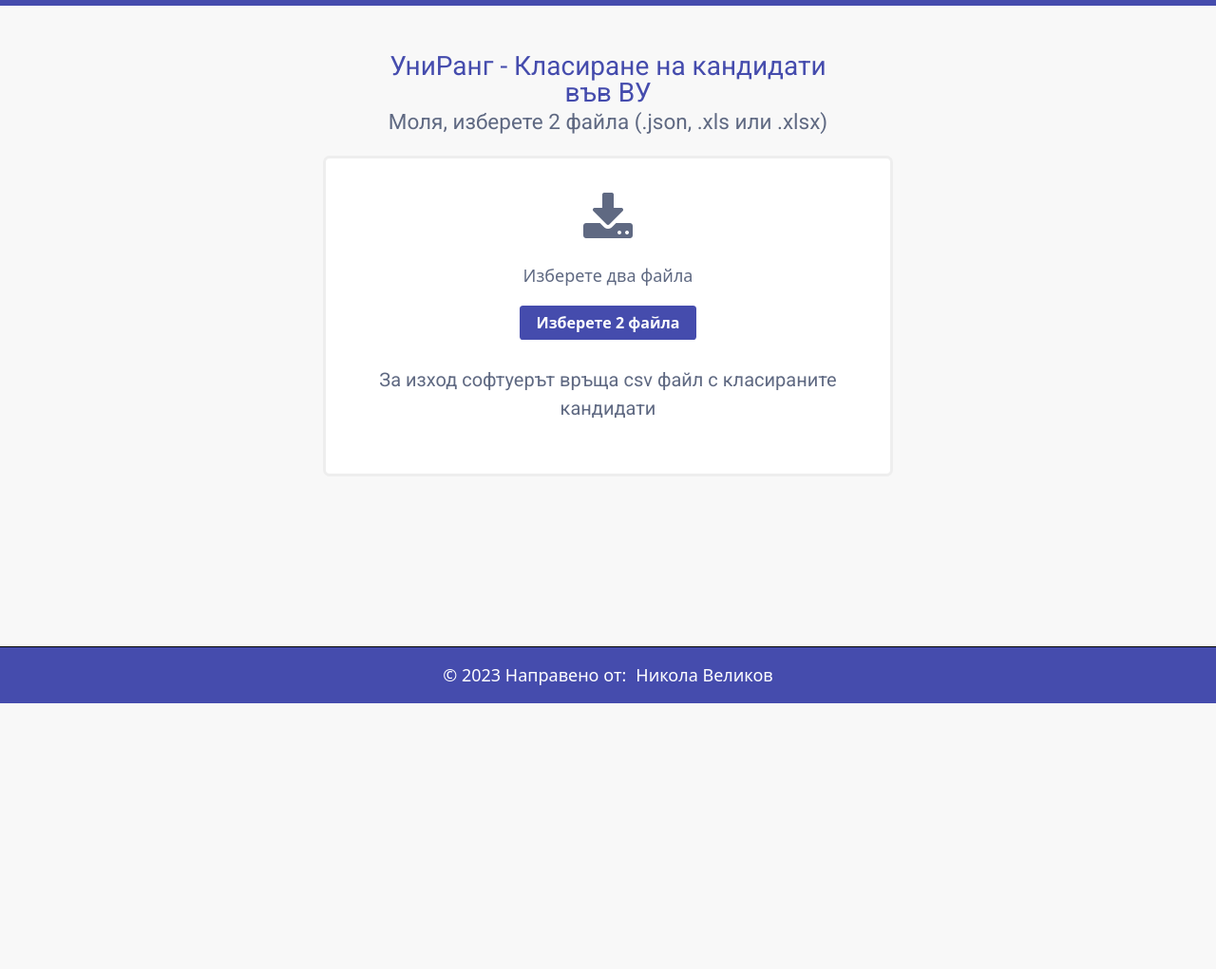
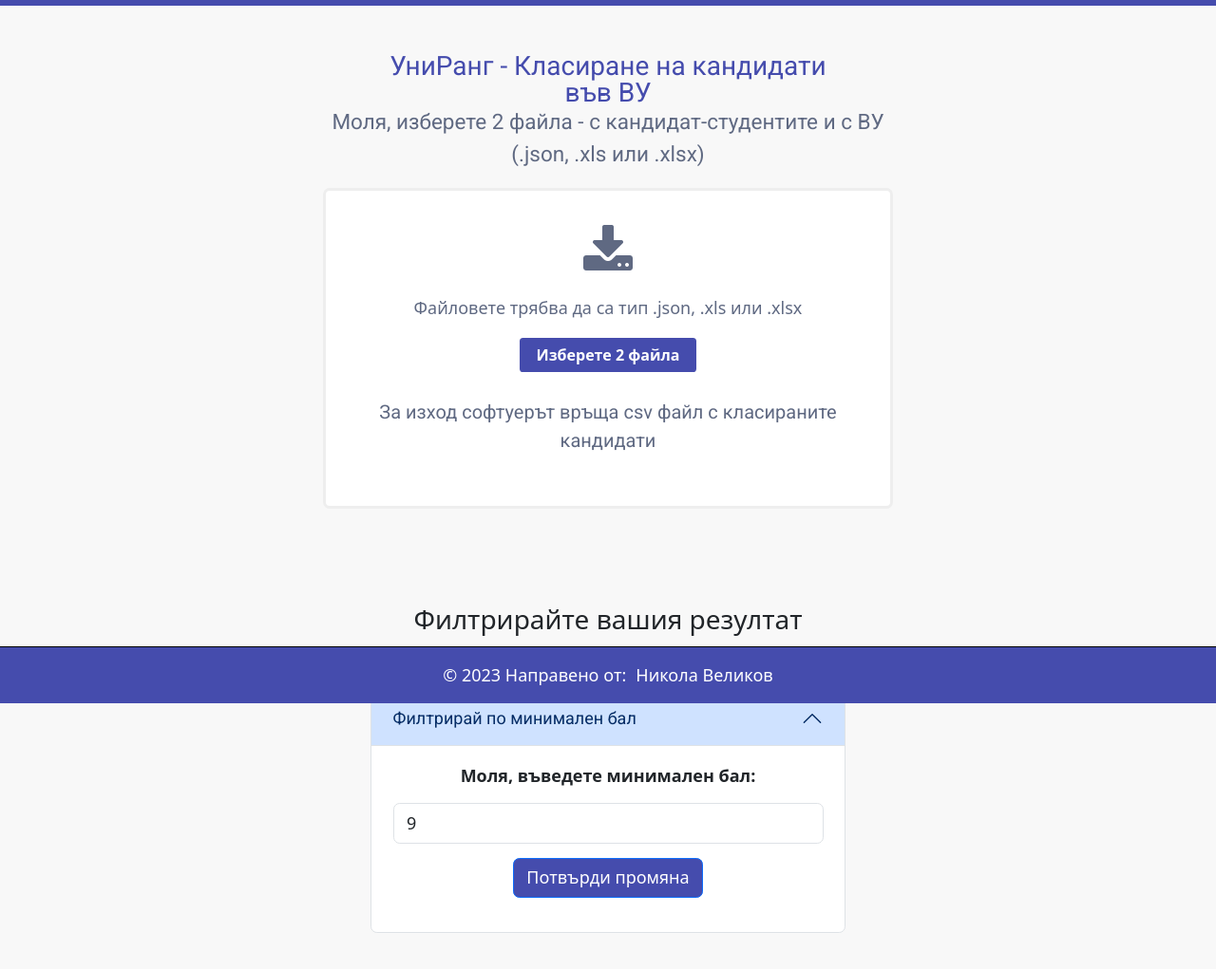
Before and after one commit to Nikola-Velikov/UniRank-ranking-candidates-universities-2023-2024, a website with bundled scripts: page index.html in a window 1280 px wide. Shown: the part 59-1080 px from the top of the page at 95% size. Before the commit the page ends 800 px from the top, so only its background shows below. Built offline with nearby package versions, Linux system fonts and the light colour scheme.

Commit message:
min score filter
Signed-off-by: Nikola Velikov <niki.velikov09@gmail.com>

```diff
--- a/converter.js
+++ b/converter.js
@@ -2,16 +2,22 @@
 import * as XLSX from "./node_modules/xlsx/xlsx.mjs";
 
 document.getElementById("file-upload").addEventListener("change", converter);
+document.getElementById("min-score").addEventListener("click", selectMinScore)
 
-let result = {};
-
+let minScore = 9
+function selectMinScore(e){
+  console.log(e.target);
+let current_score = Number(document.getElementById("score").value)
+  if(typeof current_score === "number"){
+    minScore = current_score
+    console.log(minScore);
+  }
+}
 //converter
 async function converter(e) {
+  let result = {};
   localStorage.clear();
-  let uni = "";
-  const firstFile = e.target.files[0];
 
-  const secondFile = e.target.files[1];
   console.log(e.target.files);
   for (let file of e.target.files) {
     if (file.name.includes(".xls")) {
@@ -102,7 +108,7 @@ async function converter(e) {
     );
     if (
       first_university.free_places > 0 &&
-      student.firstScore >= 9 &&
+      student.firstScore >= minScore &&
       !filter.includes(true)
     ) {
       first_university.free_places -= 1;
@@ -163,7 +169,7 @@ async function converter(e) {
     );
     if (
       student.secondScore &&
-      student.secondScore >= 9 &&
+      student.secondScore >= minScore &&
       !filter.includes(true)
     ) {
       second_university = universitiesData.find(
@@ -221,7 +227,7 @@ async function converter(e) {
     universitiesData.forEach((e) =>
       e.accepted.forEach((y) => filter.push(y.UIN == student.UIN))
     );
-    if (student.thirdScore && student.thirdScore >= 9 && !filter.includes(true)) {
+    if (student.thirdScore && student.thirdScore >= minScore && !filter.includes(true)) {
       third_university = universitiesData.find(
         (e) => e.course_id == student.course_id3
       );
@@ -265,7 +271,7 @@ async function converter(e) {
     universitiesData.forEach((e) =>
       e.accepted.forEach((y) => filter.push(y.UIN == student.UIN))
     );
-    if (student.forthScore && student.forthScore >= 9 && !filter.includes(true)) {
+    if (student.forthScore && student.forthScore >= minScore && !filter.includes(true)) {
       forth_university = universitiesData.find(
         (e) => e.course_id == student.course_id4
       );
@@ -308,7 +314,7 @@ async function converter(e) {
     universitiesData.forEach((e) =>
       e.accepted.forEach((y) => filter.push(y.UIN == student.UIN))
     );
-    if (student.fifthScore && student.fifthScore >= 9 && !filter.includes(true)) {
+    if (student.fifthScore && student.fifthScore >= minScore && !filter.includes(true)) {
       fifth_university = universitiesData.find(
         (e) => e.course_id == student.course_id5
       );
--- a/index.html
+++ b/index.html
@@ -29,11 +29,14 @@
       </div>
     </div>
   </nav>
+  <div class="main">
+
+
     <div class="container">
 
       <form id="file-upload-form" class="uploader">
       <h2>УниРанг - Класиране на кандидати  <br>във ВУ</h2>
-      <p class="lead">Моля, изберете 2 файла (.json, .xls или .xlsx)</p>
+      <p class="lead">Моля, изберете 2 файла - с кандидат-студентите и с ВУ (.json, .xls или .xlsx)</p>
 
 
       <!-- Upload  -->
@@ -43,7 +46,7 @@
           <img id="file-image" src="#" alt="Preview" class="hidden">
           <div id="start">
             <i class="fa fa-download" aria-hidden="true"></i>
-            <div>Изберете два файла</div>
+            <div>Файловете трябва да са тип .json, .xls или .xlsx </div>
 
             <span id="file-upload-btn" class="btn btn-primary">Изберете 2 файла</span>
           </div>
@@ -53,83 +56,39 @@
       </form>
 
     </div>
-   <!-- <div class="accordion" id="accordionExample">
+
+  <h3 class="filter-header">Филтрирайте вашия резултат</h1>
+  <br>
+
+  <div class="accordion" id="accordionExample">
       <div class="accordion-item">
         <h2 class="accordion-header">
           <button class="accordion-button" type="button" data-bs-toggle="collapse" data-bs-target="#collapseOne" aria-expanded="true" aria-controls="collapseOne">
-            Accordion Item #1
+          Филтрирай по минимален бал
           </button>
         </h2>
         <div id="collapseOne" class="accordion-collapse collapse show" data-bs-parent="#accordionExample">
           <div class="accordion-body">
-            <strong>This is the first item's accordion body.</strong> It is shown by default, until the collapse plugin adds the appropriate classes that we use to style each element. These classes control the overall appearance, as well as the showing and hiding via CSS transitions. You can modify any of this with custom CSS or overriding our default variables. It's also worth noting that just about any HTML can go within the <code>.accordion-body</code>, though the transition does limit overflow.
+            <span class="filter-title">Моля, въведете минимален бал:</span>
+
+
+            <div class="col-auto">
+
+            <div class="col-auto">
+              <label for="score" class="visually-hidden">Минимален бал</label>
+              <input type="text" class="form-control" id="score" placeholder="Минимален бал" value="9">
+            </div>
+            <div class="col-auto">
+              <button id="min-score"  class="btn btn-primary mb-3">Потвърди промяна</button>
+            </div>
+
           </div>
         </div>
       </div>
-      <div class="accordion-item">
-        <h2 class="accordion-header">
-          <button class="accordion-button collapsed" type="button" data-bs-toggle="collapse" data-bs-target="#collapseTwo" aria-expanded="false" aria-controls="collapseTwo">
-            Accordion Item #2
-          </button>
-        </h2>
-        <div id="collapseTwo" class="accordion-collapse collapse" data-bs-parent="#accordionExample">
-          <div class="accordion-body">
-            <strong>This is the second item's accordion body.</strong> It is hidden by default, until the collapse plugin adds the appropriate classes that we use to style each element. These classes control the overall appearance, as well as the showing and hiding via CSS transitions. You can modify any of this with custom CSS or overriding our default variables. It's also worth noting that just about any HTML can go within the <code>.accordion-body</code>, though the transition does limit overflow.
-          </div>
-        </div>
-      </div>
-      <div class="accordion-item">
-        <h2 class="accordion-header">
-          <button class="accordion-button collapsed" type="button" data-bs-toggle="collapse" data-bs-target="#collapseThree" aria-expanded="false" aria-controls="collapseThree">
-            Accordion Item #3
-          </button>
-        </h2>
-        <div id="collapseThree" class="accordion-collapse collapse" data-bs-parent="#accordionExample">
-          <div class="accordion-body">
-            <strong>This is the third item's accordion body.</strong> It is hidden by default, until the collapse plugin adds the appropriate classes that we use to style each element. These classes control the overall appearance, as well as the showing and hiding via CSS transitions. You can modify any of this with custom CSS or overriding our default variables. It's also worth noting that just about any HTML can go within the <code>.accordion-body</code>, though the transition does limit overflow.
-          </div>
-        </div>
-      </div>
+
     </div>
-  <div class="accordion" id="accordionExample">
-      <div class="accordion-item">
-        <h2 class="accordion-header">
-          <button class="accordion-button" type="button" data-bs-toggle="collapse" data-bs-target="#collapseOne" aria-expanded="true" aria-controls="collapseOne">
-            Accordion Item #1
-          </button>
-        </h2>
-        <div id="collapseOne" class="accordion-collapse collapse show" data-bs-parent="#accordionExample">
-          <div class="accordion-body">
-            <strong>This is the first item's accordion body.</strong> It is shown by default, until the collapse plugin adds the appropriate classes that we use to style each element. These classes control the overall appearance, as well as the showing and hiding via CSS transitions. You can modify any of this with custom CSS or overriding our default variables. It's also worth noting that just about any HTML can go within the <code>.accordion-body</code>, though the transition does limit overflow.
-          </div>
-        </div>
-      </div>
-      <div class="accordion-item">
-        <h2 class="accordion-header">
-          <button class="accordion-button collapsed" type="button" data-bs-toggle="collapse" data-bs-target="#collapseTwo" aria-expanded="false" aria-controls="collapseTwo">
-            Accordion Item #2
-          </button>
-        </h2>
-        <div id="collapseTwo" class="accordion-collapse collapse" data-bs-parent="#accordionExample">
-          <div class="accordion-body">
-            <strong>This is the second item's accordion body.</strong> It is hidden by default, until the collapse plugin adds the appropriate classes that we use to style each element. These classes control the overall appearance, as well as the showing and hiding via CSS transitions. You can modify any of this with custom CSS or overriding our default variables. It's also worth noting that just about any HTML can go within the <code>.accordion-body</code>, though the transition does limit overflow.
-          </div>
-        </div>
-      </div>
-      <div class="accordion-item">
-        <h2 class="accordion-header">
-          <button class="accordion-button collapsed" type="button" data-bs-toggle="collapse" data-bs-target="#collapseThree" aria-expanded="false" aria-controls="collapseThree">
-            Accordion Item #3
-          </button>
-        </h2>
-        <div id="collapseThree" class="accordion-collapse collapse" data-bs-parent="#accordionExample">
-          <div class="accordion-body">
-            <strong>This is the third item's accordion body.</strong> It is hidden by default, until the collapse plugin adds the appropriate classes that we use to style each element. These classes control the overall appearance, as well as the showing and hiding via CSS transitions. You can modify any of this with custom CSS or overriding our default variables. It's also worth noting that just about any HTML can go within the <code>.accordion-body</code>, though the transition does limit overflow.
-          </div>
-        </div>
-      </div>
-    </div>
-  -->
+  </div>
+
     <footer  class="footer"> © 2023 Направено от: <a href="mailto:vvelikov.nikola@gmail.com" style="text-decoration: none; margin-left: 10px; color: white;">Никола Великов</a></footer>
 
     <script src="/converter.js" type="module">
--- a/styles.css
+++ b/styles.css
@@ -150,20 +150,17 @@ footer {
   margin-top: 75px;
 }
 .json-info h3 {
-
   margin-top: 50px;
   margin-left: 50px;
 }
 
 .json-info p {
-
   margin-left: 50px;
   width: 750px;
   margin-top: 20px;
 }
 
 .json-info h5 {
-
   margin-left: 50px;
   font-size: 24px;
 }
@@ -176,7 +173,7 @@ footer {
   margin-bottom: 15px;
 }
 
-.wrapper{
+.wrapper {
   display: flex;
   justify-content: space-evenly;
 }
@@ -185,97 +182,113 @@ label {
   margin-bottom: 80px;
 }
 
-.accordion-item{
-  width: 600px;
+.accordion-item {
+  width: 500px;
+  font-size: 20px;
 }
 
-.accordion{
+.accordion {
   display: flex;
   flex-direction: column;
   align-items: center;
 }
+.main {
+  display: flex;
+  flex-direction: column;
+}
+.filter-header {
+  font-size: 28px;
+  margin-bottom: 30px;
+}
 
+.filter-title{
+  margin-bottom: 15px;
+  font-size: 18px;
+  font-weight: 600;
+  display: block;
+}
 
-@media(width<1750px){
-  .json-info p{
+.btn-primary{
+  margin-top: 15px;
+  background-color: #454cad!important;
+}
+@media (width<1750px) {
+  .json-info p {
     width: auto;
   }
- .json-info p{
+  .json-info p {
     text-align: center;
   }
 }
 
-@media(width<900px){
- .wrapper{
+@media (width<900px) {
+  .wrapper {
     flex-direction: column;
   }
   .container {
     margin-top: 50px;
   }
 
-.json-info h3{
+  .json-info h3 {
     margin-left: 0px;
   }
-.json-info p{
+  .json-info p {
     margin-left: 0px;
   }
 
-.json-info h5{
+  .json-info h5 {
     margin-left: 0px;
   }
-.json-info code{
+  .json-info code {
     margin-left: 0px;
   }
-footer{
+  footer {
     position: relative;
   }
-.accordion{
+  .accordion {
     margin-bottom: 30px;
   }
 }
 
-@media(width<600px){
-  a span{
+
+@media (width<600px) {
+  a span {
     display: block;
     font-size: 20px !important;
   }
-  nav a{
+  nav a {
     font-size: 20px !important;
   }
-
 }
 
 @media (height<680px) {
-  footer{
+  footer {
     position: relative;
   }
-  label{
+  label {
     margin-bottom: 1rem;
   }
 }
 @media (width<768px) {
-  .accordion-item{
+  .accordion-item {
     width: 513px;
   }
-  .accordion{
+  .accordion {
     margin-bottom: 30px;
   }
-
 }
 
-@media(width<520px){
-
-.accordion{
+@media (width<520px) {
+  .accordion {
     margin-top: 100px;
   }
-  .accordion-item{
+  .accordion-item {
     max-width: 250px;
   }
-
 }
 
-@media (width>900px){
-  .accordion{
+@media (width>900px) {
+  .accordion {
     margin-bottom: 100px;
   }
 }
```
Lines whose indentation alone changed are shown as unchanged.
